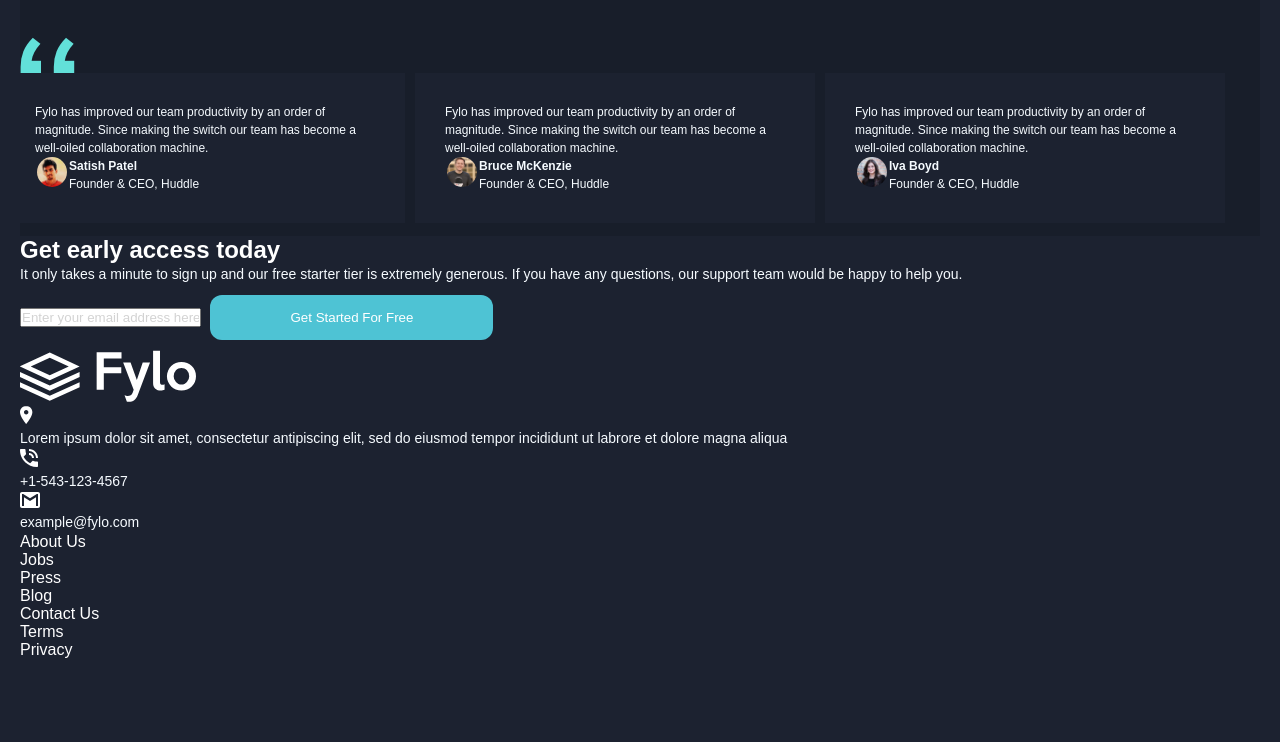
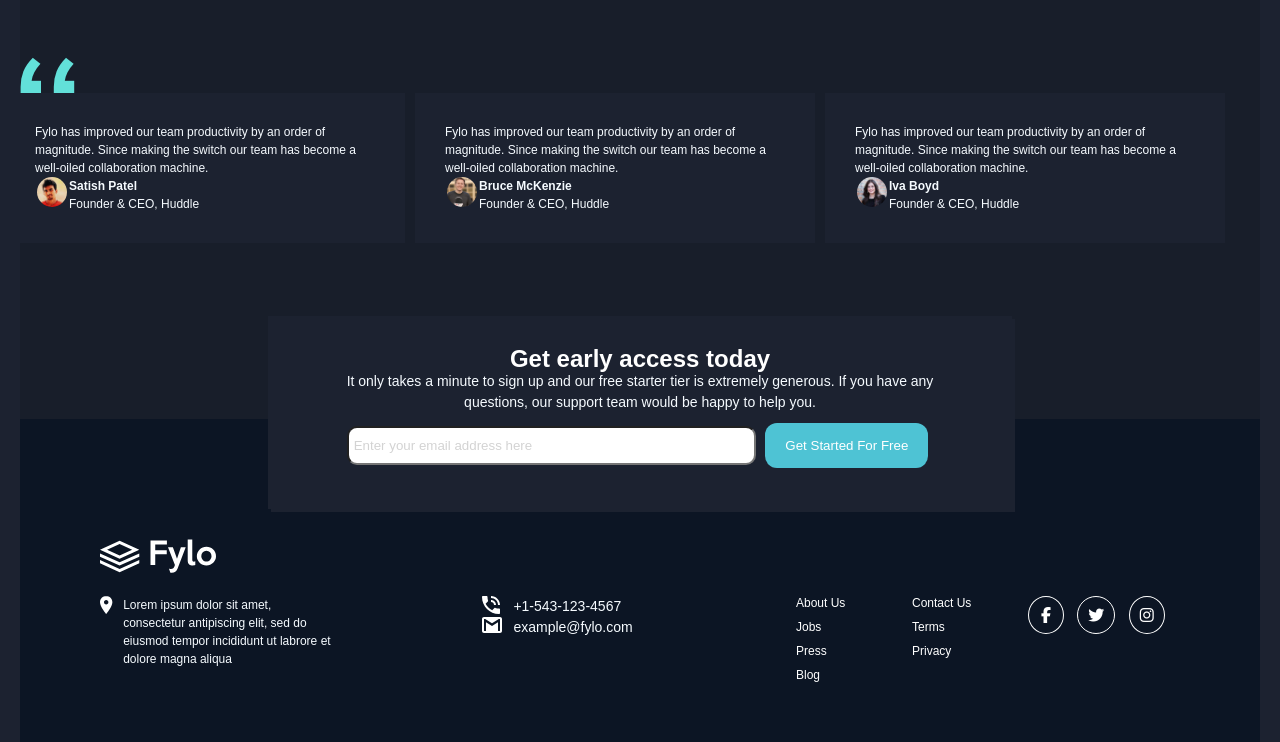
Before and after one commit to Thamberrah/Landing-pages, a plain HTML site: page Fylo-Dark-Landing-Page-Project/index.html in a window 1280 px wide. Shown: the part 1824-2566 px from the top of the page. Before the commit the page ends 2483 px from the top, so only its background shows below. Drawn offline with Linux system fonts and the light colour scheme.

Commit message:
media queries started

```diff
--- a/Fylo-Dark-Landing-Page-Project/index.html
+++ b/Fylo-Dark-Landing-Page-Project/index.html
@@ -6,6 +6,9 @@
         <meta name="viewport" content="width=device-width, initial-scale=1" />
         <link rel="stylesheet" type="text/css" href="styles.css">
         <title>Dark-Theme Fylo Landing Page</title>
+
+        <script src="https://kit.fontawesome.com/ff9fa50174.js" crossorigin="anonymous"></script>
+
     </head>
 
     <body>
@@ -214,29 +217,35 @@
                 </div>
 
                 <div class="early-box">
+                    <div class="email-box">
+                        <div class="emaili">
                             <h2>Get early access today</h2>
                             <p>
                                 It only takes a minute to sign up and our free starter tier is extremely generous. If you have any
-                        questions, our support team would be happy to help you.
+                                <br>questions, our support team would be happy to help you.
                             </p>
 
                             <div class="placeholder">
-                        <input type="text" placeholder="Enter your email address here">
+                                <input class="info-email" type="text" placeholder="Enter your email address here">
                                 <button class="button rbutton">Get Started For Free</button>
                             </div>
 
+                        </div>
+                    </div>
                 </div>
 
                 <div class="footer">
                     <footer class="b-content">
                         <div class="logo">
-                            <img src="assets/logo.svg" alt="logo">
+                            <img src="assets/logo.svg" width="10%" alt="logo">
                         </div>
 
                         <div class="footer-info">
 
                             <div class="loca">
+                                <div class="image">
                                     <img src="assets/icon-location.svg" alt="location-image">
+                                </div>
                                 <p>
                                     Lorem ipsum dolor sit amet, consectetur
                                     antipiscing elit, sed do eiusmod tempor
@@ -245,36 +254,51 @@
                             </div>
 
                             <div class="contact">
-
                                 <div class="call">
+                                    <div class="image">
                                         <img src="assets/icon-phone.svg" alt="phone-image">
+                                    </div>
+                                    <div class="ephone">
                                         <p>
                                             +1-543-123-4567
                                         </p>
                                     </div>
+                                </div>
 
                                 <div class="email">
+                                    <div class="image">
                                         <img src="assets/icon-email.svg" alt="email-image">
+                                    </div>
+                                    <div class="ephone">
                                         <p>
                                             example@fylo.com
                                         </p>
                                     </div>
-
+                                </div>
                             </div>
 
-                            <div class="bnav">
+                            <div class="one-bnav">
                                 <ul>
                                     <li>About Us</li>
                                     <li>Jobs</li>
                                     <li>Press</li>
                                     <li>Blog</li>
+                                </ul>
+                            </div>
+                            <div class="two-bnav">
+                                <ul>
                                     <li>Contact Us</li>
                                     <li>Terms</li>
                                     <li>Privacy</li>
                                 </ul>
                             </div>
 
-                            <div class="socials"></div>
+                            <div class="socials">
+                                <a class="social-item" href="#"><i class="fa fa-facebook" aria-hidden="true" style="padding-left: 12px; padding-right: 12px;"></i></a>
+                                <a class="social-item" href="#"><i class="fa fa-twitter" aria-hidden="true"></i></a>
+                                <a class="social-item" href="#"><i class="fa fa-instagram" aria-hidden="true"></i></a>
+                                </div>
+                            </div>
 
                         </div>
                     </footer>
--- a/Fylo-Dark-Landing-Page-Project/styles.css
+++ b/Fylo-Dark-Landing-Page-Project/styles.css
@@ -74,7 +74,7 @@ button.button {
     border: none;
     color: #ffffff;
     background-color: #4ec3d4;
-    padding: 15px 80px;
+    padding: 15px 20px;
     text-align: center;
     text-decoration: none;
     display: inline-block;
@@ -171,7 +171,9 @@ div.box p.founder {
 div.box img {
     border-radius: 50%;
 }
-
+div.profile {
+    overflow: hidden;
+}
 div.prof {
     float: left;
     width: 10%;
@@ -179,10 +181,20 @@ div.prof {
 }
 div.person {
     float: left;
-    width: 70%;
+    width: 90%;
 }
 
-
+div.early-box {
+    background-color: #181e2a;
+    text-align: center;
+    padding-top: 60px;
+    margin-bottom: -90px;
+}
+.info-email {
+    width: 60%;
+    border-radius: 10px;
+    padding: 10px 5px 10px 5px;
+}
 ::placeholder {
     color: lightgray;
     background-color:#ffffff;
@@ -194,3 +206,119 @@ div.person {
 ::-ms-input-placeholder {
     color: lightgray;
 }
+div.email-box {
+    display: flex;
+    flex-flow: row wrap;
+    justify-content: space-evenly;
+    padding: 0;
+    margin: 0;
+    z-index: 1;
+    position: relative;
+}
+div.emaili {
+    width: 60%;
+    line-height: 150%;
+    background-color: #1c2230;
+    padding: 30px;
+    border: 1px solid #1c2230;
+    box-shadow: 3px 3px #1c2230;
+}
+
+div.footer {
+    padding-top: 120px;
+    padding-bottom: 50px;
+    background-color: #0c1524;
+    overflow: hidden;
+    font-size: 12px;
+}
+div.footer-info {
+    overflow: hidden;
+    padding-left: 80px;
+}
+div.logo {
+    padding-left: 80px;
+    margin-bottom: 20px;
+}
+div.loca {
+    float: left;
+    width: 20%;
+}
+div.loca p {
+    float: left;
+    width: 90%;
+    font-size: 12px;
+}
+div.contact {
+    float: left;
+    width: 40%;
+    padding-left: 150px;
+}
+div.call, div.email {
+    overflow: hidden;
+}
+div.image {
+    float: left;
+    width: 10%;
+}
+div.ephone {
+    float: left;
+    width: 90%;
+}
+div.one-bnav {
+    float: left;
+    width: 10%;
+}
+div.two-bnav {
+    float: left;
+    width: 10%;
+}
+div.footer li {
+    margin-bottom: 10px;
+}
+div.socials {
+    float: left;
+    width: 20%;
+}
+div.socials a {
+    text-decoration: none;
+    color: #ffffff;
+    margin-right: 10px;
+}
+div.socials i {
+    border: 1px solid white;
+    border-radius: 50%;
+    font-size: 16px;
+    padding: 10px;
+}
+
+@media only screen and (max-width: 768px) {
+    div.loca, div.contact, div.one-bnav, div.two-bnav {
+        width: 100%;
+    }
+    div.contact {
+        padding-left: 0;
+    }
+    div.footer-info {
+        padding-left: 5px;
+    }
+    div.logo {
+        padding-left: 5px;
+    }
+    div.logo img {
+        width: 30%;
+    }
+    div.emaili {
+        padding: 10px;
+        width: 80%;
+        box-shadow: none;
+        border-radius: 10px;
+    }
+    .info-email {
+        width: 100%;
+    }
+    button.button {
+        margin: 5px 0;
+        padding: 15px 50px;
+        font-size: 11px;
+    }
+}
```
Lines whose indentation alone changed are shown as unchanged.
